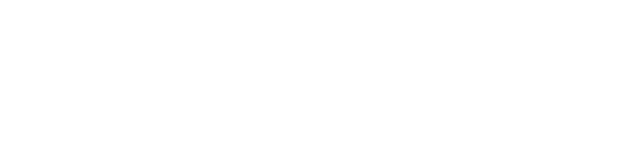
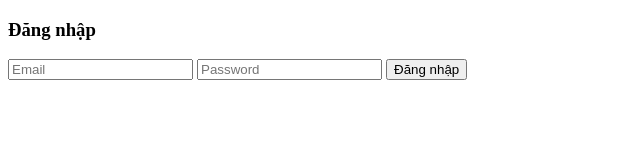
Before and after one commit to NMinhDuy/myProject1, a plain HTML site: page html/page1.html in a window 1280 px wide. Shown: the whole page, without its empty margins (0-640 px from the left). Drawn offline with Linux system fonts and the light colour scheme.

Commit message:
update ne

```diff
--- a/html/page.html
+++ b/html/page.html
@@ -3,7 +3,7 @@
 <head>
     <meta charset="UTF-8">
     <title>Giới thiệu bản thân</title>
-    <link rel="stylesheet" href="css/style1.css">
+    <link rel="stylesheet" href="../css/style1">
 </head>
 <body>
 <div class="container">
--- a/html/page1.html
+++ b/html/page1.html
@@ -0,0 +1,22 @@
+<!DOCTYPE html>
+<html lang="vi">
+<head>
+    <meta charset="UTF-8">
+     <title>Login</title>
+</head>
+
+<body>
+
+<div class="container">
+    <form>
+        <h3 id="title">Đăng nhập</h3>
+
+        <input type="email" placeholder="Email">
+        <input type="password" placeholder="Password">
+
+        <button>Đăng nhập</button>
+    </form>
+</div>
+
+</body>
+</html>
```
Also changed, not shown: index.html (+5 -0 lines).
